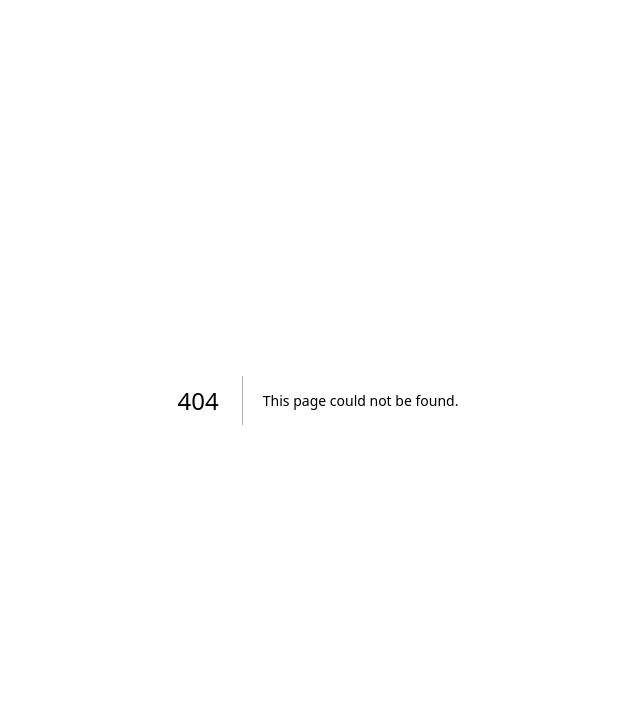
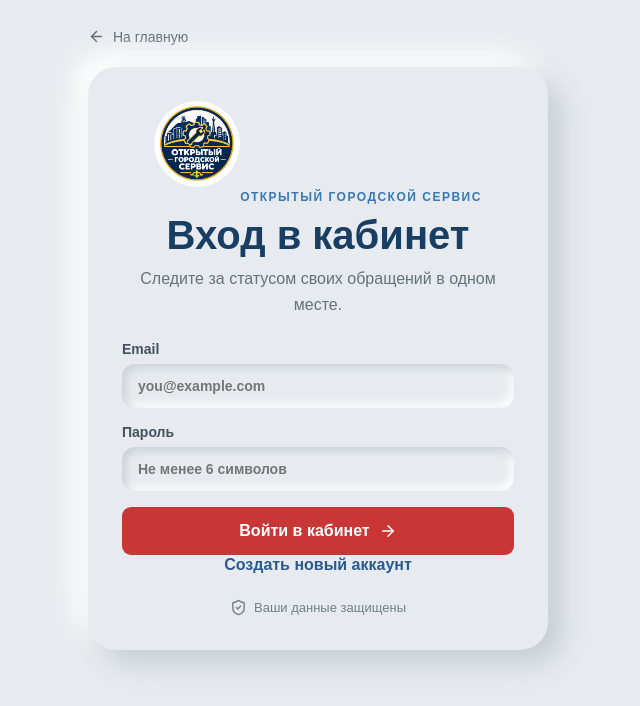
Before and after one commit to garincha077/project, a Next.js app: page /login in a window 1280 px wide. Before the commit this address had no page. Shown: the top 706 px of the page, without its empty margins (322-962 px from the left). Built offline with nearby package versions, Linux system fonts and the light colour scheme; no server answers.

Commit message:
Add styled authentication and account pages

```diff
--- a/app/globals.css
+++ b/app/globals.css
@@ -689,6 +689,37 @@ footer {
 .status-resolved { background: #d9f0df; color: #287144; }
 @media (max-width: 680px) { .account-link { display: none; } .report-row { align-items: flex-start; flex-direction: column; } }
 
+/* Authentication and account pages */
+.auth-page, .account-page { min-height: 100vh; padding: 28px 20px; background: #e7ebef; color: #1d2a35; }
+.auth-page { display: flex; flex-direction: column; align-items: center; }
+.auth-back { display: inline-flex; align-items: center; gap: 8px; color: #53616d; text-decoration: none; font-size: 14px; }
+.auth-page > .auth-back { width: min(460px, 100%); margin-bottom: 22px; }
+.auth-card { width: min(460px, 100%); padding: 34px; border-radius: 28px; background: #e7ebef; box-shadow: 14px 14px 28px #c7cdd2, -14px -14px 28px #ffffff; text-align: center; }
+.auth-logo { width: 86px; height: 86px; object-fit: contain; border-radius: 50%; margin-bottom: 14px; }
+.auth-card h1, .account-title h1 { margin: 8px 0; font-size: clamp(28px, 5vw, 40px); color: #193e63; }
+.auth-lead { color: #64727d; line-height: 1.6; margin: 0 0 24px; }
+.auth-form { display: flex; flex-direction: column; gap: 16px; text-align: left; }
+.auth-form label { display: flex; flex-direction: column; gap: 7px; color: #42515d; font-weight: 700; font-size: 14px; }
+.auth-form input { border: 0; border-radius: 13px; padding: 14px 16px; background: #e7ebef; color: #1d2a35; box-shadow: inset 4px 4px 8px #cbd1d6, inset -4px -4px 8px #ffffff; outline: none; }
+.auth-form input:focus { box-shadow: inset 2px 2px 4px #cbd1d6, inset -2px -2px 4px #ffffff, 0 0 0 2px #e9b949; }
+.auth-message { color: #236b54; line-height: 1.5; font-size: 14px; }
+.auth-security { display: flex; align-items: center; justify-content: center; gap: 7px; margin-top: 24px; color: #71808b; font-size: 13px; }
+.account-page { padding: 0; }
+.account-top { display: flex; align-items: center; justify-content: space-between; gap: 20px; padding: 18px max(20px, calc((100% - 1080px) / 2)); background: #e7ebef; box-shadow: 0 5px 16px #cbd1d6; }
+.account-content { width: min(1080px, calc(100% - 40px)); margin: 40px auto; }
+.account-title { display: flex; align-items: flex-end; justify-content: space-between; gap: 20px; margin: 26px 0; }
+.account-title p { color: #71808b; margin: 8px 0 0; }
+.account-title .section-kicker { color: #c18b18; }
+.report-card { padding: 22px; border-radius: 20px; background: #e7ebef; box-shadow: 8px 8px 18px #c7cdd2, -8px -8px 18px #ffffff; }
+.report-card-head { display: flex; align-items: flex-start; justify-content: space-between; gap: 16px; }
+.report-card h2 { margin: 5px 0 0; color: #193e63; font-size: 20px; }
+.report-date { color: #7a8791; font-size: 13px; }
+.report-address, .report-card p { color: #5e6d78; line-height: 1.5; }
+.empty-account { margin-top: 30px; padding: 54px 24px; border-radius: 24px; text-align: center; color: #697780; box-shadow: inset 6px 6px 14px #c7cdd2, inset -6px -6px 14px #ffffff; }
+.empty-account h2 { color: #193e63; }
+.empty-account .submit-button { display: inline-flex; margin-top: 12px; text-decoration: none; }
+.account-section { display: none; }
+
 @media (max-width: 380px) {
   .brand span {
     max-width: 150px;
--- /dev/null
+++ b/app/login/page.tsx
@@ -0,0 +1,40 @@
+'use client'
+
+import { FormEvent, useEffect, useState } from 'react'
+import { ArrowLeft, ArrowRight, ShieldCheck } from 'lucide-react'
+import { createClient } from '@/lib/supabase/client'
+
+export default function LoginPage() {
+  const [mode, setMode] = useState<'login' | 'signup'>('login')
+  const [email, setEmail] = useState('')
+  const [password, setPassword] = useState('')
+  const [message, setMessage] = useState('')
+  const [loading, setLoading] = useState(false)
+
+  useEffect(() => {
+    createClient().auth.getUser().then(({ data }) => {
+      if (data.user) window.location.href = '/account'
+    })
+  }, [])
+
+  async function submit(event: FormEvent) {
+    event.preventDefault()
+    setLoading(true)
+    setMessage('')
+    const supabase = createClient()
+    const result = mode === 'login'
+      ? await supabase.auth.signInWithPassword({ email, password })
+      : await supabase.auth.signUp({ email, password, options: { emailRedirectTo: `${window.location.origin}/auth/callback` } })
+    setLoading(false)
+    if (result.error) {
+      setMessage(mode === 'login' ? 'Проверьте email и пароль.' : 'Не удалось создать аккаунт. Проверьте данные.')
+      return
+    }
+    if (mode === 'signup') setMessage('Аккаунт создан. Проверьте почту для подтверждения email.')
+    else window.location.href = '/account'
+  }
+
+  return <main className="auth-page"><a className="auth-back" href="/"><ArrowLeft size={17} /> На главную</a><section className="auth-card"><img src="/open-city-service-logo.png" alt="Открытый городской сервис" className="auth-logo" /><span className="section-kicker">Открытый городской сервис</span><h1>{mode === 'login' ? 'Вход в кабинет' : 'Создание аккаунта'}</h1><p className="auth-lead">{mode === 'login' ? 'Следите за статусом своих обращений в одном месте.' : 'Зарегистрируйтесь, чтобы отправлять обращения и видеть их статус.'}</p><form className="auth-form" onSubmit={submit}><label>Email<input type="email" value={email} onChange={(e) => setEmail(e.target.value)} placeholder="you@example.com" required /></label><label>Пароль<input type="password" value={password} onChange={(e) => setPassword(e.target.value)} placeholder="Не менее 6 символов" minLength={6} required /></label><button className="submit-button" disabled={loading}>{loading ? 'Подождите…' : mode === 'login' ? 'Войти в кабинет' : 'Зарегистрироваться'} {!loading && <ArrowRight size={18} />}</button></form>{message && <p className="auth-message">{message}</p>}<button className="text-button" onClick={() => { setMode(mode === 'login' ? 'signup' : 'login'); setMessage('') }}>{mode === 'login' ? 'Создать новый аккаунт' : 'У меня уже есть аккаунт'}</button><div className="auth-security"><ShieldCheck size={17} /> Ваши данные защищены</div></section></main>
+}
+
+// Keep the authentication surface separate from the public report form.
--- a/app/page.tsx
+++ b/app/page.tsx
@@ -115,7 +115,7 @@ export default function Page() {
             {menuOpen ? <X size={21} /> : <Menu size={21} />}
           </button>
           <a className="header-action" href="#report"><Siren size={17} /> Сообщить о проблеме</a>
-          <a className="account-link" href="#account">{userEmail ? 'Личный кабинет' : 'Войти'}</a>
+          <a className="account-link" href={userEmail ? '/account' : '/login'}>{userEmail ? 'Личный кабинет' : 'Войти'}</a>
         </div>
       </header>
 
```
Also changed, not shown: app/account/page.tsx (added, +33 -0 lines).
